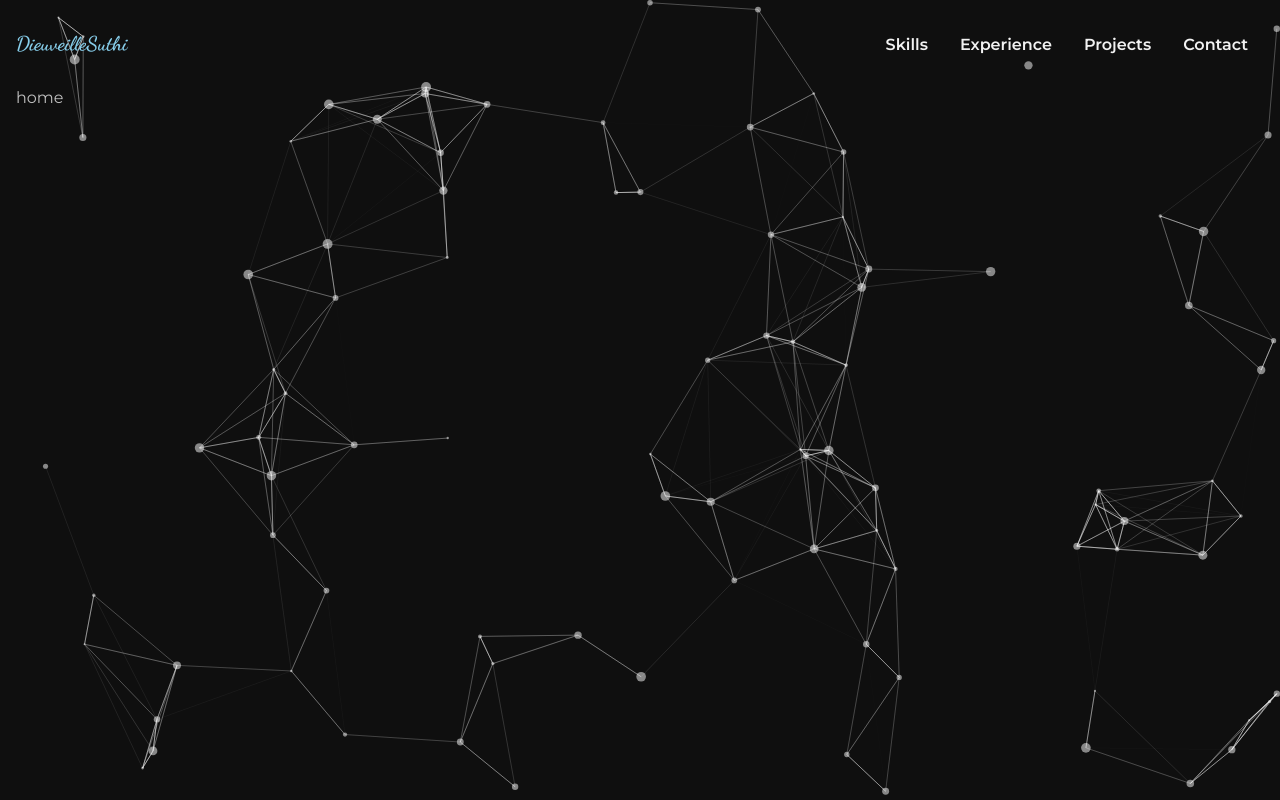
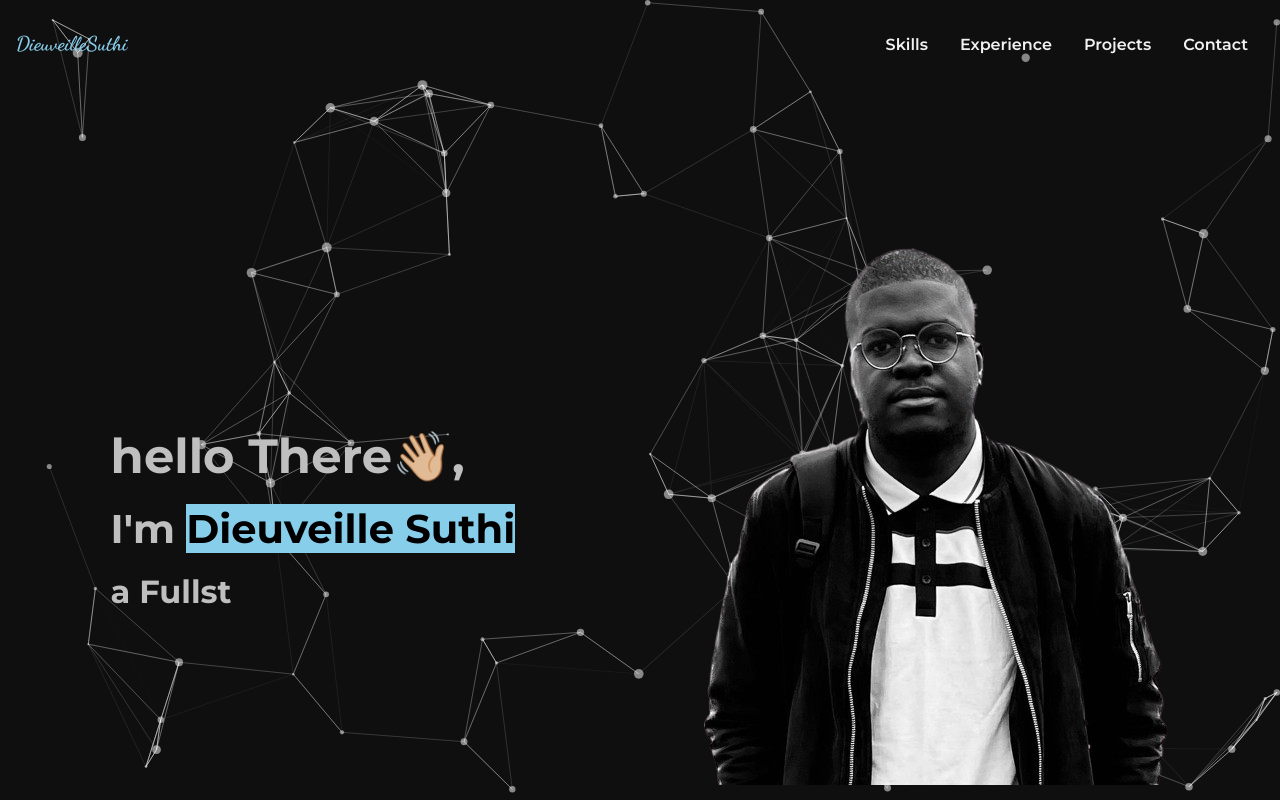
Before and after one commit to DieuveilleSuthi/PortfolioApp, a React (Create React App) app in the folder frontend/: page / in a window 1280 px wide. Built offline with nearby package versions, Linux system fonts and the light colour scheme.

Commit message:
homePage

```diff
--- a/frontend/src/pages/home/home.css
+++ b/frontend/src/pages/home/home.css
@@ -0,0 +1,33 @@
+.flexC{
+    display: flex;
+    flex-direction: row;
+    justify-content: space-around;
+    align-items: center;
+    margin-top: 10em;
+}
+.name{
+    background-color: skyblue;
+    color: black;
+
+}
+
+img {
+    width: 100%;
+    height: auto;
+}
+
+h1 {
+    font-size: 3rem;
+}
+
+h2 {
+    font-size: 2.5rem;
+}
+
+h3 {
+    font-size: 2rem;
+}
+
+.name {
+    font-weight: bold;
+}
--- a/frontend/src/pages/home/home.js
+++ b/frontend/src/pages/home/home.js
@@ -1,11 +1,62 @@
-import React from "react";
+import React, { useState, useEffect } from "react";
+import homeImg from '../../images/homeImg.png';
+import './home.css';
+
+const TypingText = ({ texts, speed }) => {
+    const [displayedText, setDisplayedText] = useState("");
+    const [textIndex, setTextIndex] = useState(0);
+    const [charIndex, setCharIndex] = useState(0);
+    const [isDeleting, setIsDeleting] = useState(false);
+
+    useEffect(() => {
+        const handleTyping = () => {
+            if (textIndex < texts.length) {
+                const currentText = texts[textIndex];
+
+                if (!isDeleting) {
+                    setDisplayedText(currentText.slice(0, charIndex + 1));
+                    setCharIndex((prev) => prev + 1);
+
+                    if (charIndex === currentText.length - 1) {
+                        setTimeout(() => setIsDeleting(true), 1000);
+                    }
+                } else {
+                    setDisplayedText(currentText.slice(0, charIndex - 1));
+                    setCharIndex((prev) => prev - 1);
+
+                    if (charIndex === 0) {
+                        setDisplayedText("");
+                        setIsDeleting(false);
+                        setTextIndex((prev) => (prev + 1) % texts.length);
+                    }
+                }
+            }
+        };
+
+        if (texts && texts.length > 0) {
+            const timeout = setTimeout(handleTyping, speed);
+            return () => clearTimeout(timeout);
+        }
+    }, [charIndex, textIndex, isDeleting, texts, speed]);
+
+    return <span>{displayedText}</span>;
+};
 
 const Home = () => {
     return (
-        <div>
-            <p> home </p>
+        <div className="flexC">
+            <div>
+                <h1>hello There👋🏼,</h1><br/>
+                <h2>I'm <span className="name">Dieuveille Suthi</span></h2><br/>
+                <h3>
+                    <TypingText texts={["a Fullstack developer", "& tech lover"]} speed={100} />
+                </h3>
+            </div>
+            <div>
+                <img src={homeImg} alt="homeImg" />
+            </div>
         </div>
-    )
-}
+    );
+};
 
 export default Home;
```
Also changed, not shown: frontend/src/images/homeImg.png (added).
